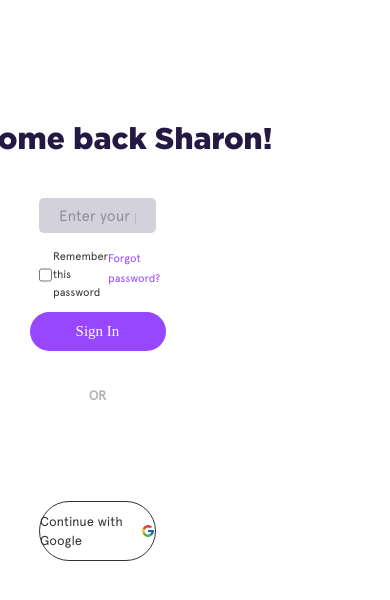
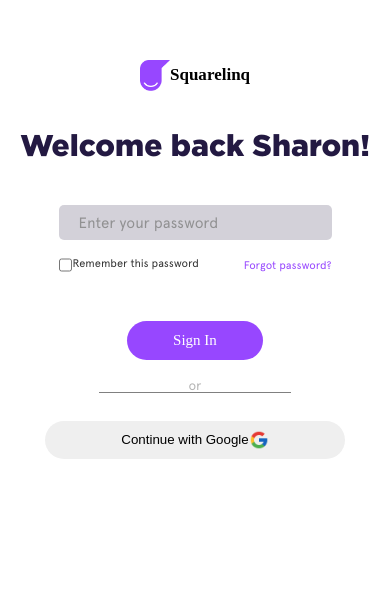
Before and after one commit to Chidubem03/SquareLinq.Inc, a React (Create React App) app: page /signin in a window 390 px wide. Shown: the part 158-758 px from the top of the page. Built offline with nearby package versions, Linux system fonts and the light colour scheme; a web font is replaced by a local one.

Commit message:
responsive designs is now available on almost every pages, some few tweaks and pages await responsive designs soon

```diff
--- a/src/Pages/Verification/VerifyEmail.css
+++ b/src/Pages/Verification/VerifyEmail.css
@@ -152,10 +152,13 @@ height: 10%;
 
 }
 
-
-
-
 .danger-sign img{
 width: 16px;
+}
 
+@media(max-width: 800px){
+    .containerInnerRightInnerChild4{
+        justify-content: space-between;
+        gap: 0;
+    }
 }
--- a/src/Pages/Verification/VerifyEmail.jsx
+++ b/src/Pages/Verification/VerifyEmail.jsx
@@ -1,6 +1,7 @@
 import React from "react";
 import "./VerifyEmail.css";
 import VerifyImage from "../Images/verify_img.png";
+import squareLinq from '../Images/squarelink-logo.png';
 import WarningImg from '../Images/warning.png';
 import { Link, withRouter } from "react-router-dom/cjs/react-router-dom.min";
 
@@ -168,6 +169,10 @@ class VerfyEmail extends React.Component {
             {/* ............................................................................... */}
 
             <div className="containerInnerRightInner">
+            <div className="logoCon">
+                <img src={squareLinq} className='logoIcon' alt="" />
+                <p className='logoText'>Squarelinq</p>
+              </div>
               <div className="containerInnerRightInnerChild">
                 <section className="containerInnerRightInnerChild1">
                   <h2 id="verify-email-h1" >Verification Code Sent!</h2>
--- a/src/Pages/resetPassword/resetPassword.css
+++ b/src/Pages/resetPassword/resetPassword.css
@@ -78,12 +78,12 @@
     font-family:Verdana, Geneva, Tahoma, sans-serif;
     color: rgba(71, 82, 82, 0.603);
 }
-.resetPassword-rightside #resetPassword-form{
+ #resetPassword-form{
     margin: 0;
     width: 500px;
     padding-bottom: 3rem;
 }
-.resetPassword-rightside #resetPassword-form label{
+.input-email-label {
     padding: 10px;
     width: 450px;
     display: flex;
@@ -114,3 +114,17 @@
     top: .1rem;
     font-size: 13px;
 }
+
+@media (max-width: 800px){
+    #resetPassword-form {
+        display: flex;
+        align-items: center;
+        justify-content: center;
+        flex-direction: column;
+        width: 90vw;
+    }
+
+    .input-email-label {
+        width: 100%;
+    }
+}
--- a/src/Pages/resetPassword/resetPassword.jsx
+++ b/src/Pages/resetPassword/resetPassword.jsx
@@ -1,6 +1,6 @@
 import leftsideImg from "../Images/selfie.png";
-import shineLogo from "../Images/shineLogo.png";
 import slides from "../Images/auth-pagination-slider.png";
+import squareLinq from '../Images/squarelink-logo.png';
 import './resetPassword.css';
 
 
@@ -13,7 +13,7 @@ const ResetPassword = () => {
             <div className="resetPassword-leftside" style={{ backgroundImage: `url(${leftsideImg})` }}>
              <div className="resetPassword-leftside_container">
                 <h1>
-                    Interactive <img src={shineLogo} alt="shineLogo" />{" "}
+                    Interactive
                 </h1>
                 <p className="paragraph-info">
                     Join a community of like minded people
@@ -26,6 +26,10 @@ const ResetPassword = () => {
               </div>
             </div>
             <div className="resetPassword-rightside">
+            <div className="logoCon">
+                <img src={squareLinq} className='logoIcon' alt="" />
+                <p className='logoText'>Squarelinq</p>
+              </div>
               <div className="resetPassword-rightside_content">
                 <h1 id="reset-pswd-1">
                     Reset Password
@@ -35,10 +39,11 @@ const ResetPassword = () => {
                 </p>
               </div>
                 <form id="resetPassword-form">
-                    <label htmlFor="email">
+                    <label htmlFor="email" className="input-email-label">
                         <input
                         type="email"
                         placeholder="Enter your mail"
+                        id="reset-password-email-input"
                         />
                     </label>
         <button onClick={handleSend} className="btn">
--- a/src/Pages/signIn/signIn.css
+++ b/src/Pages/signIn/signIn.css
@@ -120,7 +120,6 @@ gap: 1px;
 font-family:'Apercu';
 font-size: 13px;
 color: #B3B3B3;
-
 }
 
 .horizontal-line{
@@ -129,46 +128,12 @@ color: #B3B3B3;
     height: 0.5px;
     background-color: #d1d1d1;
 }
-
-.sign-in-inner6{
-    width: 100%;
-
-
+@media (max-width: 800px) {
+    .sign-in-inner {
+        height: auto;
+        width: 70%;
+    }
+    #google-signIn-btn {
+        width: 300px;
+    }
 }
-
-.Google-btn{
-    /* height: 35px; */
-    border: 1px solid #333;
-    border-radius: 50px;
-    display: flex;
-    align-items: center;
-    justify-content: center;
-    padding: 10px 0px;
-    gap: 10px;
-    cursor: pointer;
-
-}
-
-.Google-btn:hover{
-box-shadow: 0px 0px 10px #e3e3e3;
-
-}
-
-.Google-btn_txt a {
-    font-size: 13px;
-    color: #333;
-    font-family: 'Apercu';
-
-}
-
-.Google-btn_logo{
-display: flex;
-justify-content: center;
-align-items: center;
-
-}
-
-.Google-btn_logo img{
-    width: 20px;
-
-}
--- a/src/Pages/signIn/signIn.jsx
+++ b/src/Pages/signIn/signIn.jsx
@@ -1,7 +1,7 @@
-import React from "react"
-import shineLogo from "../Images/shineLogo.png";
+import React from "react";
+import squareLinq from '../Images/squarelink-logo.png';
 import slider from "../Images/auth-pagination-slider.png";
-import googleLogo from '../Images/google_icon.png'
+import googleIcon from "../Images/google_icon.png";
 import "./signIn.css";
 
 
@@ -14,7 +14,7 @@ return(
             <div className="con interactive-sec">
             <div id="con-2">
           <h1>
-            Interactive <img src={shineLogo} alt="shine logo" id="shine-logo" />{" "}
+            Interactive
           </h1>
           <br />
           <p className="paragraph-info">
@@ -29,6 +29,10 @@ return(
 
             <div className="con sign-in">
                 <div className="sign-in-inner">
+                <div className="logoCon">
+                <img src={squareLinq} className='logoIcon' alt="" />
+                <p className='logoText'>Squarelinq</p>
+              </div>
                     <div id="sign-in-inner1" className="welcomeText-cont">
                         <h1 id="sign-in-h1">Welcome back Sharon!</h1>
                     </div>
@@ -45,31 +49,22 @@ return(
                         <div className="sign-in-inner3_right">
                             <a href="/resetpassword">Forgot password?</a>
                         </div>
-
                     </div>
-
+                    <br />
+                    <br />
                     <div id="sign-in-inner4">
-                        <button className="btn">Sign In</button>
+                        <button className="btn" >Sign In</button>
                     </div>
-                    <br /><br />
-                    <div id="sign-in-inner5" className="sign-in-inner5">
-                        <h2>OR</h2>
-                    </div>
-
-                    <div className="horizontal-line"></div>
-
-                    <div id="sign-in-inner6" className="sign-in-inner6">
-                        <div className="Google-btn">
-                        <div className="Google-btn_txt"><a href="/#">Continue with Google</a></div>
-                        <div className="Google-btn_logo">
-                        <img src= {googleLogo} alt="Google"/>
-                        </div>
-
-                        </div>
-                    </div>
-
+                    <br />
+                        <p className="or">or</p>
+                    <br />
+                <button type="button"
+                id="google-signIn-btn"
+                className="google-btn">
+                  Continue with Google
+                  <img src={googleIcon} alt="google icon" className="google_icon" />
+                </button>
                 </div>
-
             </div>
 
     </div>
--- a/src/Pages/signup/Signup.jsx
+++ b/src/Pages/signup/Signup.jsx
@@ -345,7 +345,7 @@ const Signup = () => {
         </form>
         <p className="or">OR</p>
         <button type="button" className="google-btn">
-          Continue with Google{" "}
+          Continue with Google
           <img src={googleIcon} alt="google icon" className="google_icon" />
         </button>
       </div>
```
Also changed, not shown: src/normalize.css.
